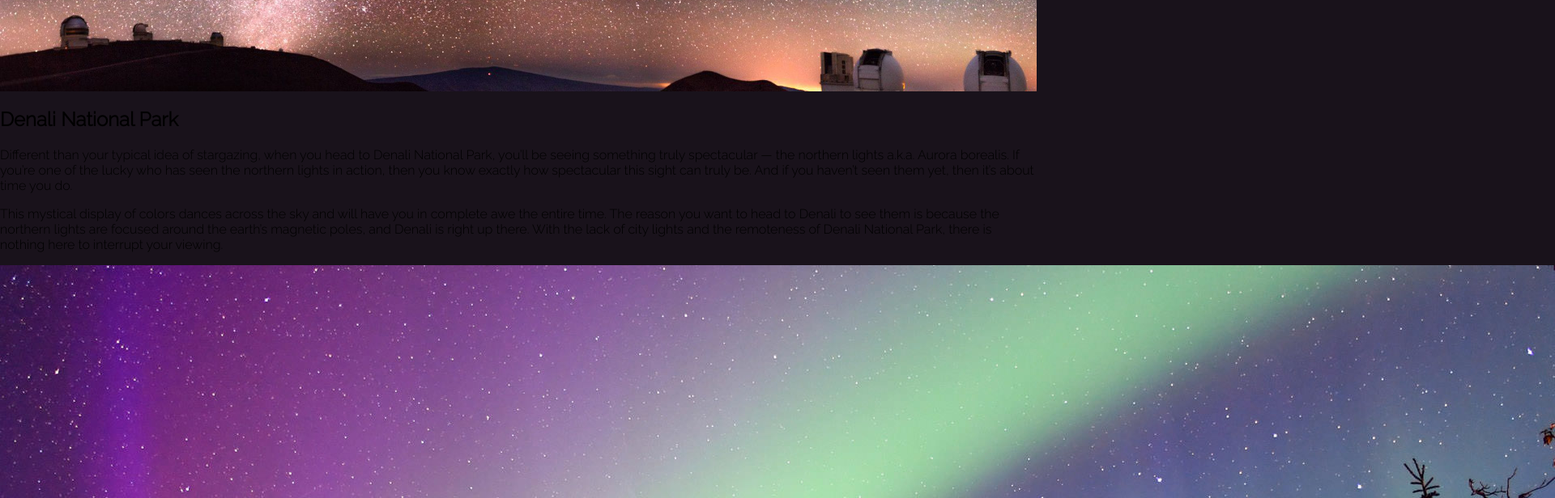
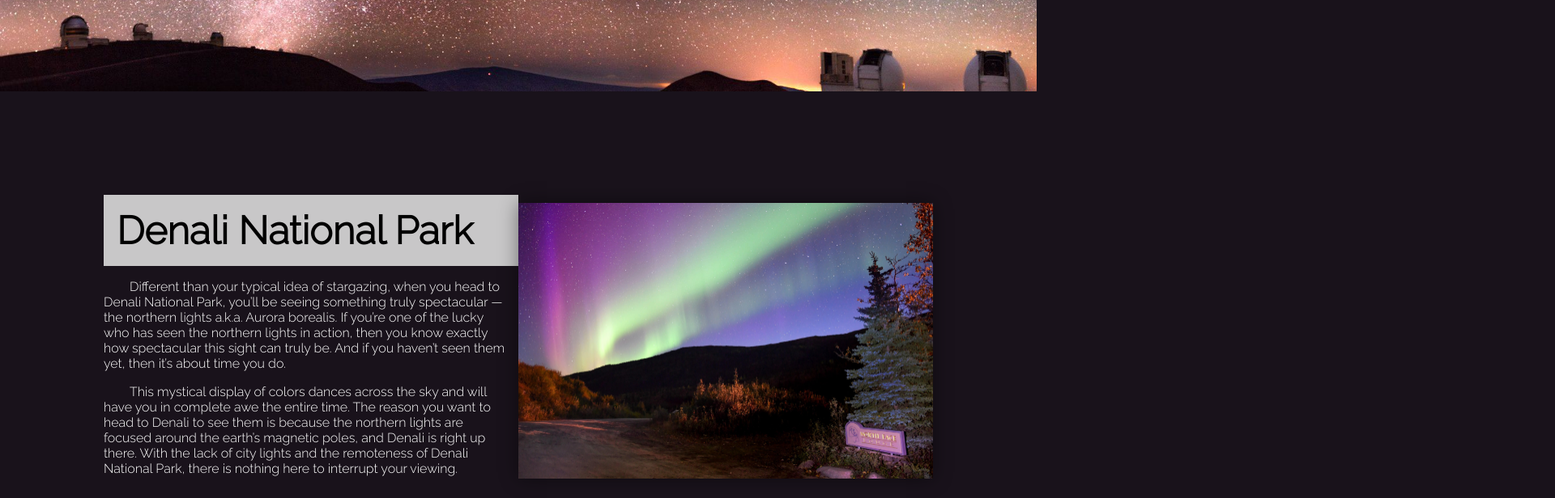
Before and after one commit to nekacurry/single-page-site, a plain HTML site: page index.html in a window 1280 px wide. Shown: the part 2420-3036 px from the top of the page at 81% size, 1920 px wide, since content can reach past the window. Drawn offline with nearby package versions, Linux system fonts and the light colour scheme.

Commit message:
Update style.css

```diff
--- a/style.css
+++ b/style.css
@@ -142,3 +142,28 @@ button:hover {
     background-color:#f5f5f5cb;
     color: black;
 }
+#Alaska {
+    display: flex;
+    color: #fff;
+    margin: 10%;
+}
+
+#Alaska > div {
+    width: 100%;
+    margin: auto;
+}
+#Alaska p {
+    margin-right: 1rem;
+    text-indent: 2em;
+}
+#Alaska h2 {
+    margin: 0;
+    padding: 1rem;
+    font-size: 3em;
+    background-color: #f5f5f5cb;
+    color: black;
+}
+#Alaska > div img {
+    width: 100%;
+    box-shadow:0 0 22px rgba(0, 0, 0, 0.44);
+}
```
